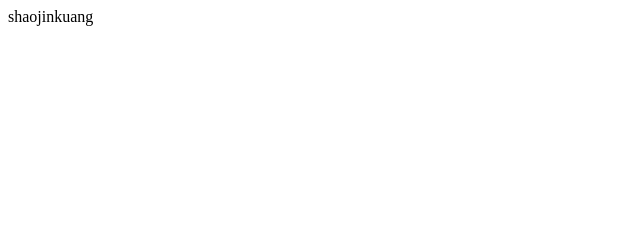
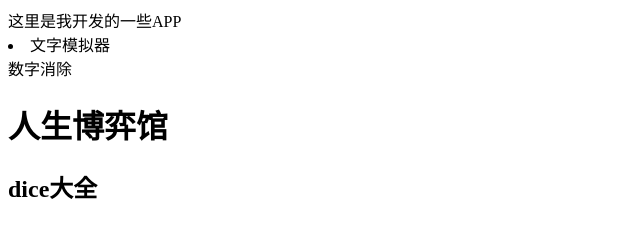
Before and after one commit to shaojinkuang/shaojinkuang.github.io, a plain HTML site: page index.html in a window 1280 px wide. Shown: the whole page, without its empty margins (0-640 px from the left). Drawn offline with Linux system fonts and the light colour scheme.

Commit message:
Update index.html

```diff
--- a/index.html
+++ b/index.html
@@ -1,7 +1,11 @@
 <html>
   <head>
     <body>
-      <a>shaojinkuang</a>
+      <a>这里是我开发的一些APP</a>
+      <li>文字模拟器</li>
+      <h>数字消除</h>
+      <h1>人生博弈馆</h1>
+      <h2>dice大全</h2>
     </body>
   </head>
 </html>
```
